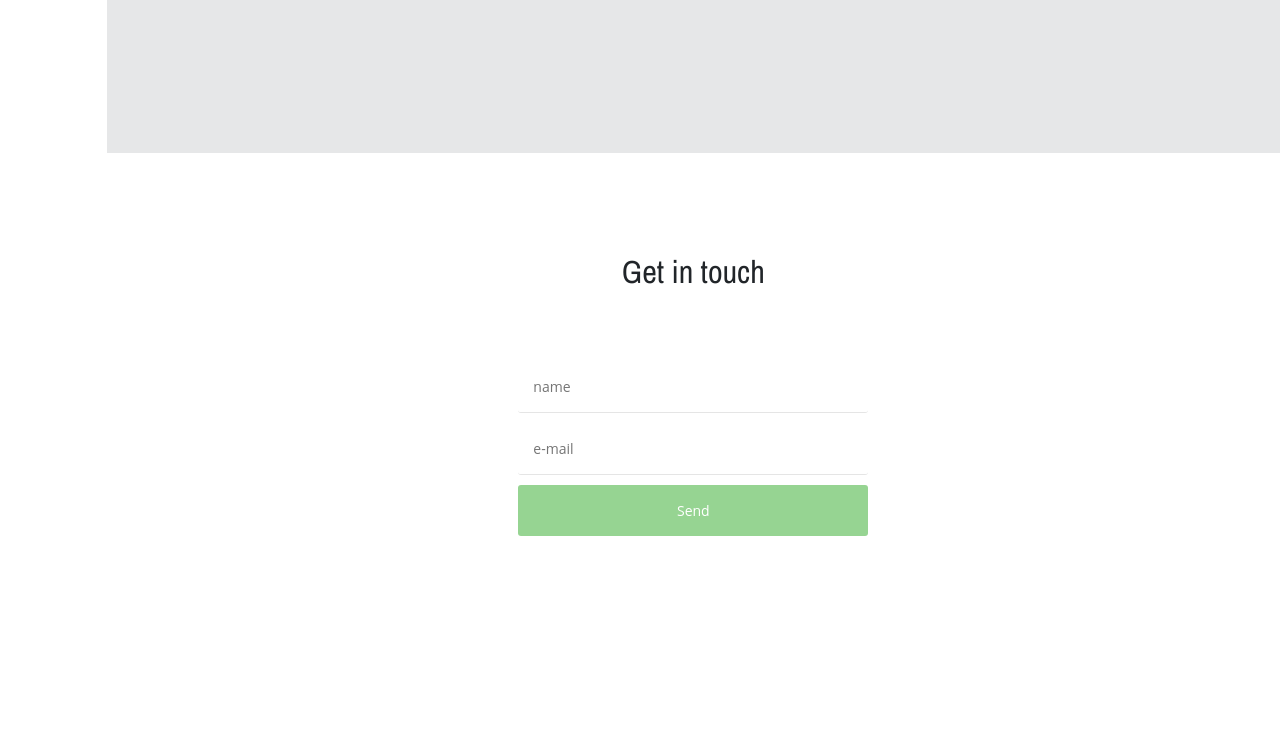
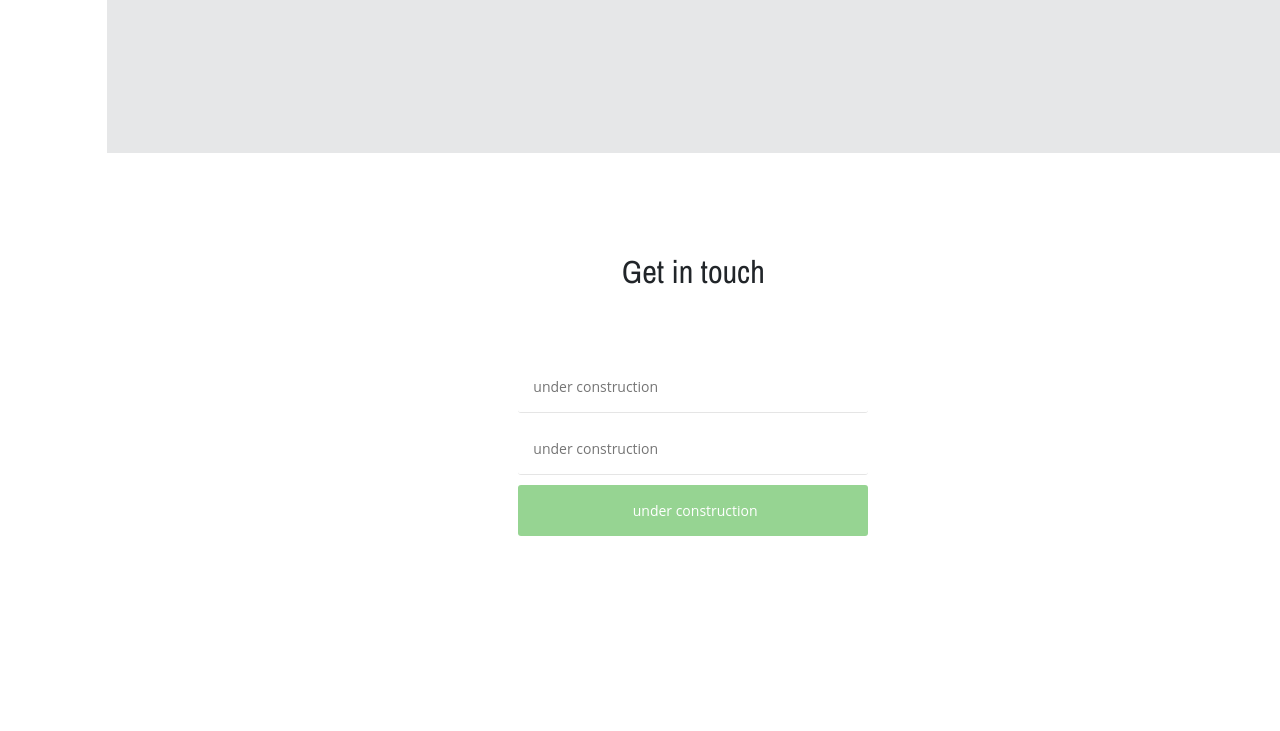
Before and after one commit to Lushomochimimba/Lushomochimimba.github.io, a plain HTML site: page index.html in a window 1280 px wide. Shown: the part 3671-4402 px from the top of the page. Drawn offline with nearby package versions, Linux system fonts and the light colour scheme; grey boxes are pictures that could not be loaded; a web font is replaced by a local one.

Commit message:
added under construction text on get in touch section

```diff
--- a/index.html
+++ b/index.html
@@ -192,9 +192,9 @@
     <center><h2 id="h4">Get in touch</h2></center>
     <!-- form -->
     <form id="subscribe">
-<input type="text" placeholder="name">
-<input type="text" placeholder="e-mail">
-<input type="submit" value="Send">
+<input type="text" placeholder="under construction">
+<input type="text" placeholder="under construction">
+<input type="submit" value=" under construction">
 </form>
 <br>
 <br>
```
